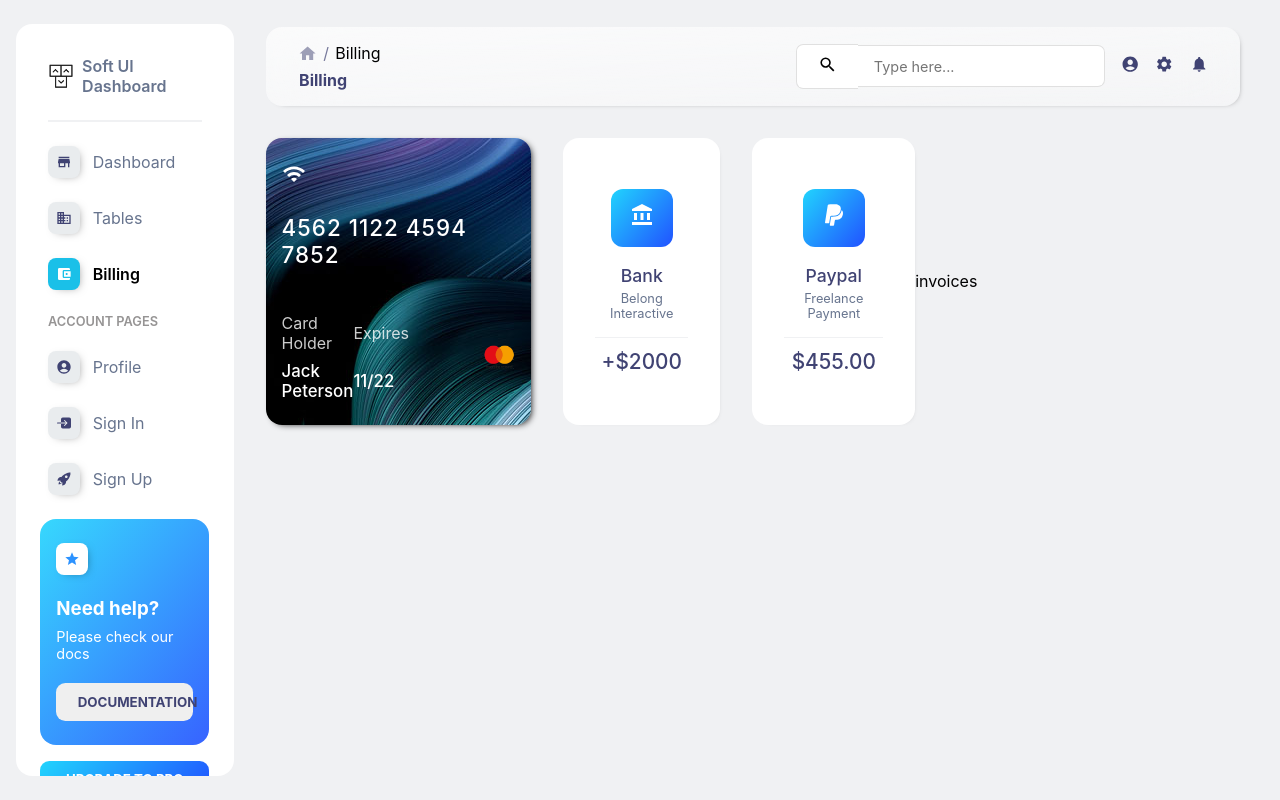
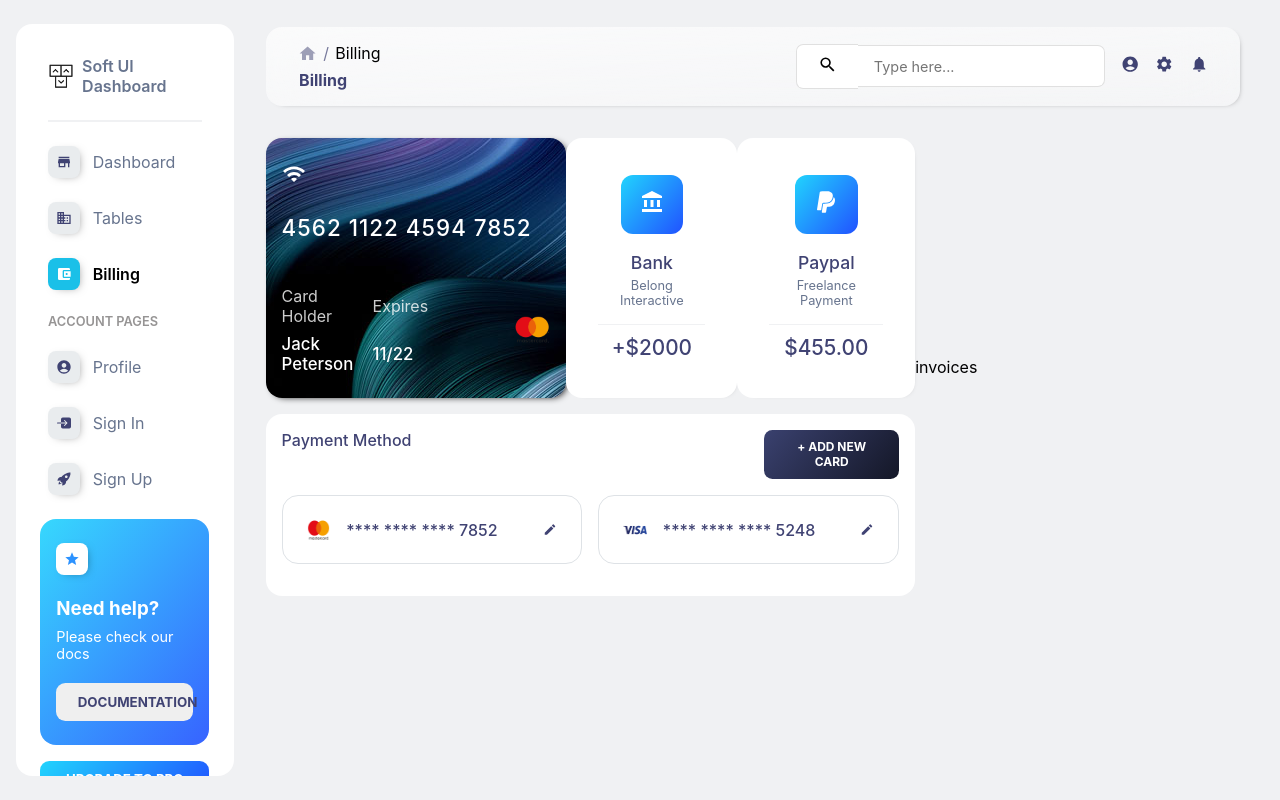
Before and after one commit to jamoliddinsaidov/soft_ui_dashboard, a React (Create React App) app: page /billing in a window 1280 px wide. Built offline with nearby package versions, Linux system fonts and the light colour scheme.

Commit message:
add payment methods  card & styles

```diff
--- a/src/GlobalStyles.js
+++ b/src/GlobalStyles.js
@@ -14,6 +14,7 @@ export const colors = {
   greenGradient: 'linear-gradient(310deg, rgb(23, 173, 55), rgb(152, 236, 45))',
   greyGradient: 'linear-gradient(310deg, rgb(98, 117, 148), rgb(168, 184, 216))',
   redGradient: 'linear-gradient(310deg, rgb(234, 6, 6), rgb(255, 102, 124))',
+  blackGradient: 'linear-gradient(310deg, rgb(20, 23, 39), rgb(58, 65, 111))',
 }
 
 export const GlobalStyles = createGlobalStyle`
--- /dev/null
+++ b/src/components/Cards/PaymentMethodCard.jsx
@@ -0,0 +1,32 @@
+import React from 'react'
+import SidenavButton from '../Buttons/SidenavButton'
+
+// styles
+import { colors } from '../../GlobalStyles'
+import { StyledPaymentMethodCard, StyledCardNumberView } from './styles/StyledPaymentMethodCard'
+
+const renderStuff = (card) => {
+  return (
+    <StyledCardNumberView>
+      <div>
+        <img src={card.img} alt='card icon' />
+        <p>{card.cardNumber}</p>
+      </div>
+      {card.icon}
+    </StyledCardNumberView>
+  )
+}
+
+const PaymentMethodCard = ({ paymentMethods }) => {
+  return (
+    <StyledPaymentMethodCard>
+      <div className='payment_methods'>
+        <h3>Payment Method</h3>
+        <SidenavButton bgColor={colors.blackGradient} color={'#fff'} title='+ Add new card' />
+      </div>
+      <div className='payment_methods'>{paymentMethods.map((payment) => renderStuff(payment))}</div>
+    </StyledPaymentMethodCard>
+  )
+}
+
+export default PaymentMethodCard
--- a/src/components/Cards/styles/StyledBudgetCard.js
+++ b/src/components/Cards/styles/StyledBudgetCard.js
@@ -6,7 +6,7 @@ export const StyledBudgetCard = styled(FlexColumn)`
   align-items: center;
   background: #fff;
   border-radius: 1em;
-  margin-left: 2em;
+  margin-left: auto;
   padding: 1em 2em;
   text-align: center;
   color: ${colors.textColor};
--- /dev/null
+++ b/src/components/Cards/styles/StyledPaymentMethodCard.js
@@ -0,0 +1,61 @@
+import styled from 'styled-components'
+import { colors, Flex, FlexColumn } from '../../../GlobalStyles'
+
+export const StyledPaymentMethodCard = styled(FlexColumn)`
+  margin-top: 1em;
+  width: 100%;
+  background: #fff;
+  border-radius: 1rem;
+  padding: 1em;
+  box-shadow: 3px 2px 7px -12px rgba(0, 0, 0, 1);
+
+  .payment_methods {
+    display: flex;
+    margin-bottom: 1em;
+  }
+
+  h3 {
+    flex: 4;
+    font-weight: 500;
+    color: ${colors.iconColor};
+    font-size: 1rem;
+  }
+
+  button {
+    flex: 0.8;
+    font-size: 0.75rem;
+  }
+`
+export const StyledCardNumberView = styled(Flex)`
+  border: 0.0625rem solid rgb(222, 226, 230);
+  border-radius: 1rem;
+  padding: 1em 1.5em;
+
+  &:nth-child(2),
+  p {
+    margin-left: 1em;
+  }
+
+  div {
+    display: flex;
+  }
+
+  p {
+    font-size: 1rem;
+    font-weight: 500;
+  }
+
+  img {
+    width: 10%;
+  }
+
+  svg {
+    font-size: 2.2rem;
+    cursor: pointer;
+  }
+
+  p,
+  svg {
+    color: ${colors.iconColor};
+  }
+`
--- a/src/pages/Billing/Billing.jsx
+++ b/src/pages/Billing/Billing.jsx
@@ -5,6 +5,7 @@ import MainLayout from '../../layouts/MainLayout'
 import TopHeader from '../../components/Headers/TopHeader'
 import DebitCard from '../../components/Cards/DebitCard'
 import BudgetCard from '../../components/Cards/BudgetCard'
+import PaymentMethodCard from '../../components/Cards/PaymentMethodCard'
 
 // styles
 import { StyledPaymentsContainer, StyledPayments, StyledInvoices } from './styles/StyledBilling'
@@ -12,6 +13,7 @@ import { StyledPaymentsContainer, StyledPayments, StyledInvoices } from './style
 // utils
 import { DebitCardContent } from '../../assets/contents/Billings/DebitCardContent'
 import { BudgetCardContent } from '../../assets/contents/Billings/BudgetCardContent'
+import { PaymentCardContent } from '../../assets/contents/Billings/PaymentCardContent'
 
 const Billing = () => {
   return (
@@ -20,10 +22,13 @@ const Billing = () => {
 
       <StyledPaymentsContainer>
         <StyledPayments>
-          <DebitCard card={DebitCardContent} />
-          {BudgetCardContent.map((budget, index) => (
-            <BudgetCard budget={budget} key={budget.title + index} />
-          ))}
+          <div className='budget_cards'>
+            <DebitCard card={DebitCardContent} />
+            {BudgetCardContent.map((budget, index) => (
+              <BudgetCard budget={budget} key={budget.title + index} />
+            ))}
+          </div>
+          <PaymentMethodCard paymentMethods={PaymentCardContent} />
         </StyledPayments>
 
         <StyledInvoices>
--- a/src/pages/Billing/styles/StyledBilling.js
+++ b/src/pages/Billing/styles/StyledBilling.js
@@ -1,12 +1,16 @@
 import styled from 'styled-components'
-import { colors, FlexBetween } from '../../../GlobalStyles'
+import { FlexBetween } from '../../../GlobalStyles'
 
 export const StyledPaymentsContainer = styled(FlexBetween)``
 
 export const StyledPayments = styled.div`
   flex: 2;
+  display: flex;
+  flex-direction: column;
 
-  display: flex;
+  .budget_cards {
+    display: flex;
+  }
 `
 
 export const StyledInvoices = styled.div`
```
